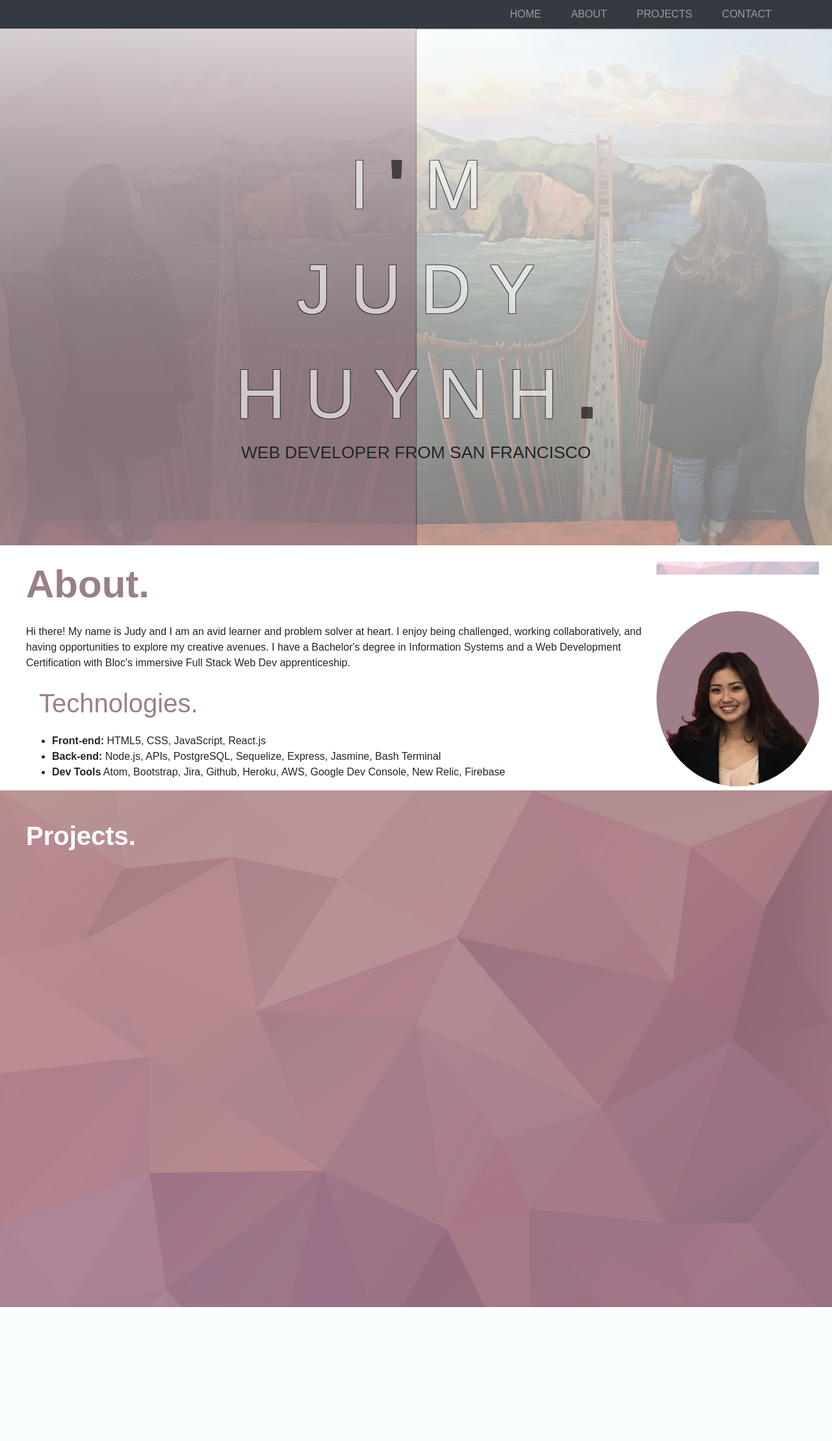
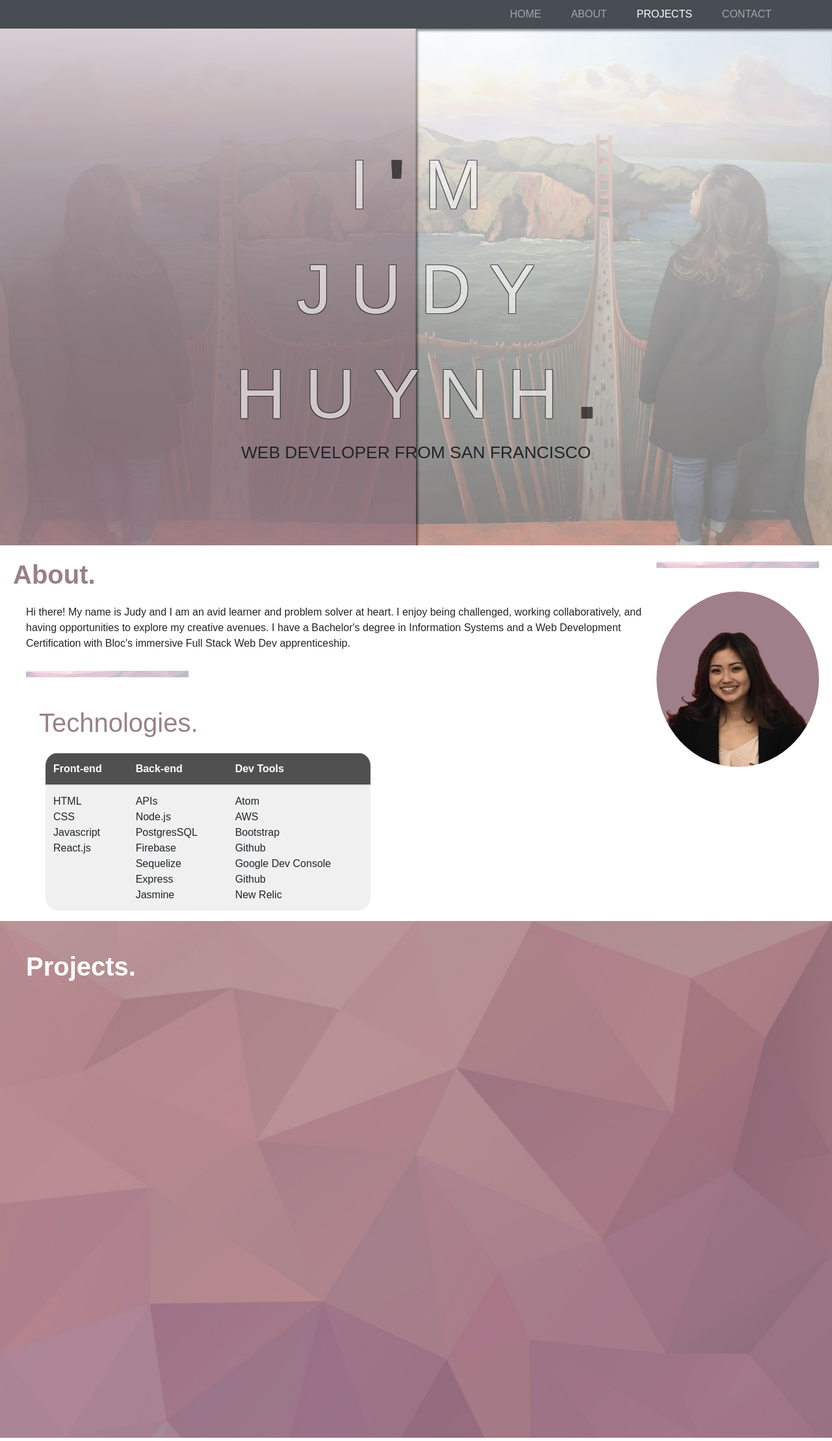
Before and after one commit to judypatoodie/about-judy, a PHP site: page / in a window 1280 px wide. Shown: the whole page at 65% size. Before the commit the page ends 2011 px from the top, so only its background shows below. Run offline with PHP 8.4, Linux system fonts and the light colour scheme; some libraries are stand-ins or nearby versions; some web fonts are replaced.

Commit message:
added table to about section

```diff
--- a/index.css
+++ b/index.css
@@ -3,6 +3,13 @@ body {
   padding: 0;
   font-family: 'Thasadith', sans-serif;
   top: 50%;
+  position: relative;
+  padding-top: 44px;
+}
+
+table{
+  border-radius: 20px;
+  overflow:hidden;
 }
 .sectionDivider{
   margin-top: 10px;
@@ -12,14 +19,13 @@ body {
   opacity: 0.5;
 }
 .aboutTitle{
-  margin-left: 20px;
-   font-size: 60px;
+   font-size: 40px;
    color: #998087;
    font-family: 'Thasadith', sans-serif;
 
 }
 .aboutSection{
-
+  margin-left: 20px;
   margin-left: 20px;
   margin-top:10px;
 }
@@ -40,7 +46,8 @@ body {
 }
 .navbar{
   text-align: right;
-  min-height:30px !important
+  min-height:30px !important;
+  opacity: 0.9;
 }
 
 .navbar-nav > li > a {
@@ -105,7 +112,7 @@ body {
 }
 
 #mb_parallax_one {
-  background-image: url(./img/bigMauveBg-min.jpg);
+  background-image: url(./img/mauveSFbg-compr.jpg);
 
       z-index: -1;
 }
--- a/index.html
+++ b/index.html
@@ -9,8 +9,8 @@
   <link href="//fonts.googleapis.com/css?family=Thasadith" rel="stylesheet" type="text/css">
 </head>
 
-<body onload="intervalSet()">
-  <nav class="navbar navbar-fixed-top navbar-expand-md navbar-dark bg-dark">
+<body onload="intervalSet()" data-spy="scroll" data-target=".navbar" data-offset="50">
+  <nav class="navbar fixed-top navbar-expand-md navbar-dark bg-dark" id="navbar-scroll">
     <div class="container">
       <button
       class="navbar-toggler ml-auto"
@@ -24,7 +24,7 @@
     <div class="collapse navbar-collapse" id="navbar">
       <ul class="navbar-nav ml-auto">
         <li class="nav-item">
-          <a class="nav-link" href="https://portfolio-jh.herokuapp.com/">HOME</a>
+          <a class="nav-link" href="#mb_parallax_one">HOME</a>
         </li>
         <li class="nav-item">
           <a class="nav-link" href="#aboutSection">ABOUT</a>
@@ -40,6 +40,11 @@
     </div>
   </nav>
 
+
+
+
+
+
   <div class="mb_parallax_container img-responsive center-block" id="mb_parallax_one">
       <p class="overlay">I <b style="color:black;">'</b> M <br> J U D Y<br> H U Y N H <b style="color:black;">.</b></p>
       <p id="subOverlay"></p>
@@ -47,7 +52,7 @@
 
   <section class="aboutSection" id="aboutSection">
     <p class="aboutTitle" style="font-weight:bold">
-      About. <img class="sectionDivider d-none d-sm-block" align="right" src="./img/sectionDiv.png">
+      About. <img class="sectionDivider d-none d-sm-block" align="right" src="./img/sectionDiv.png" style="height:10px">
     </p>
      <div class="description" style="margin-left:20px">
         <img class="profilepic" align="right" src="./img/muaveAboutPic.jpg" style="margin-top:-20px">
@@ -56,13 +61,54 @@
         in Information Systems and a Web Development Certification with Bloc's immersive
         Full Stack Web Dev apprenticeship.
         <p style="color:#998087;font-size:40px;margin-top:20px;margin-left:20px">
-          Technologies.
+          <img class="sectionDivider d-none d-sm-block" align="left" src="./img/sectionDiv.png" style="margin-left:-20px; height:10px">
+          <br>Technologies.
         </p>
-        <ul>
-          <li><b>Front-end:</b> HTML5, CSS, JavaScript, React.js</li>
-          <li><b>Back-end:</b> Node.js, APIs, PostgreSQL, Sequelize, Express, Jasmine, Bash Terminal</li>
-          <li><b>Dev Tools</b> Atom, Bootstrap, Jira, Github, Heroku, AWS, Google Dev Console, New Relic, Firebase
-        </ul>
+
+
+        <table class="table" style="width:500px;  margin-left: 30px;background-color:#f0f0f0;">
+            <thead style="background-color:#505050;color:white">
+              <tr>
+
+                <th scope="col">Front-end</th>
+                <th scope="col">Back-end</th>
+                <th scope="col">Dev Tools</th>
+              </tr>
+            </thead>
+            <tbody>
+              <tr>
+
+                <td>
+                  HTML
+                  <br> CSS
+                  <br>Javascript
+                  <br>React.js
+                </td>
+                <td>
+                  APIs
+                  <br>Node.js
+                  <br>PostgresSQL
+                  <br>Firebase
+                  <br>Sequelize
+                  <br>Express
+                  <br>Jasmine
+                </td>
+
+                <td>
+                  Atom
+                  <br>AWS
+                  <br>Bootstrap
+                  <br>Github
+                  <br>Google Dev Console
+                  <br>Github
+                  <br>New Relic
+                </td>
+              </tr>
+
+            </tbody>
+          </table>
+
+
       </div>
     </section>
 
@@ -72,8 +118,8 @@
       Projects.
     </p>
 
+
   </div>
-
 
 
 <script src="https://code.jquery.com/jquery-3.2.1.slim.min.js" integrity="sha384-KJ3o2DKtIkvYIK3UENzmM7KCkRr/rE9/Qpg6aAZGJwFDMVNA/GpGFF93hXpG5KkN" crossorigin="anonymous"></script>
```
